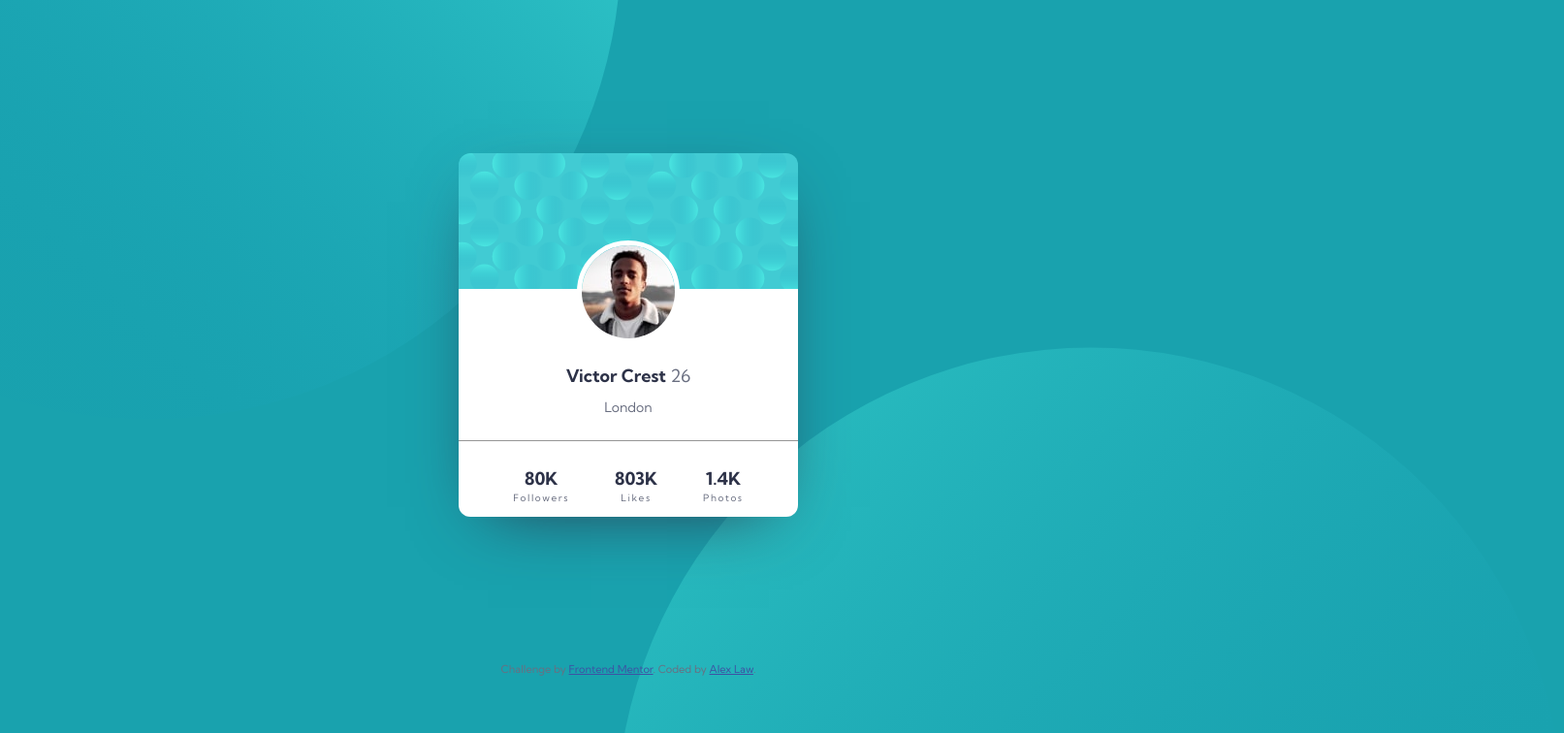
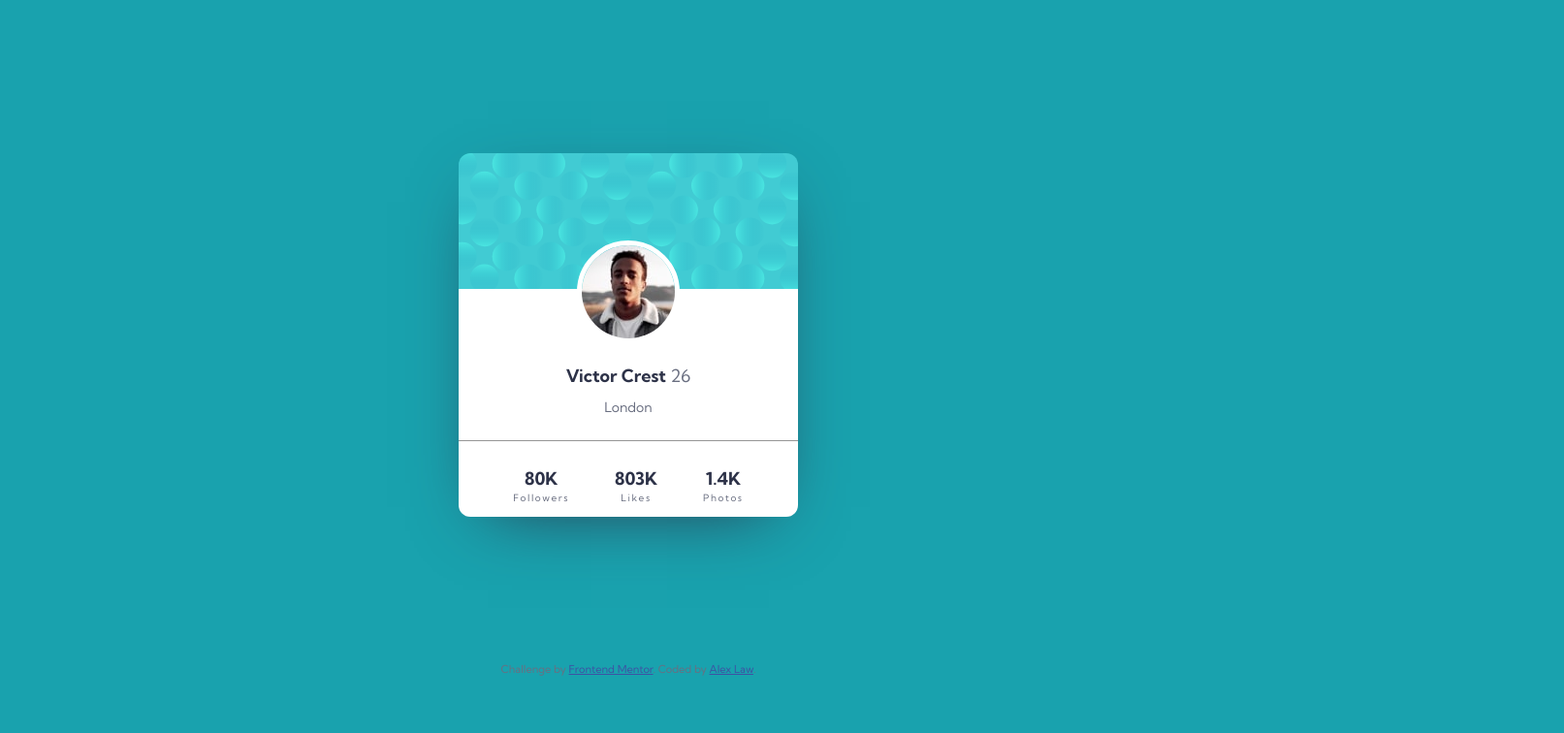
Before and after one commit to 4nd3rs3n/Profile-card-component-challenge, a plain HTML site: page index.html in a window 1280 px wide. Shown: the top 756 px of the page at 97% size, 1613 px wide, since content can reach past the window. Drawn offline with Linux system fonts and the light colour scheme.

Commit message:
Update index.html

```diff
--- a/index.html
+++ b/index.html
@@ -24,8 +24,8 @@
   </head>
   <body>
     <div id="card">
-      <img id="top-circle" src="images/bg-pattern-top.svg" alt="top-circle" />
-      <img id="bottom-circle" src="images/bg-pattern-bottom.svg" alt="bottom-circle" />
+      <!-- <img id="top-circle" src="images/bg-pattern-top.svg" alt="top-circle" /> -->
+      <!-- <img id="bottom-circle" src="images/bg-pattern-bottom.svg" alt="bottom-circle" /> -->
       <img id="profile-picture" src="images/image-victor.jpg" />
       <h1><span class="bold">Victor Crest</span> 26</h1>
       <h2>London</h2>
```
